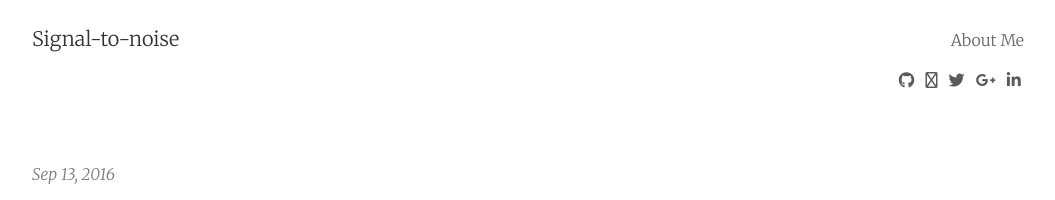
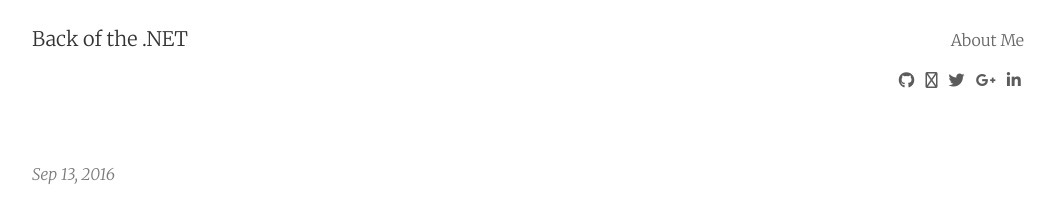
Before and after one commit to tobyreid/tobyreid.github.io, a Jekyll site: the page built from index.html, in a window 1280 px wide. Shown: the top 200 px of the page, without its empty margins (112-1167 px from the left). Built offline with Jekyll 4.4.1, drawn with Linux system fonts in a browser that asks for light colours; nearby versions of some CDN libraries; the list of posts is cut into pages by our own code.

Commit message:
Update _config.yml

```diff
--- a/_config.yml
+++ b/_config.yml
@@ -1,5 +1,5 @@
 # Site settings
-title:       Signal-to-noise
+title:       Back of the .NET
 email:
 author:      Toby Reid
 description: "Hitting the back of the .NET for over a decade."
```
